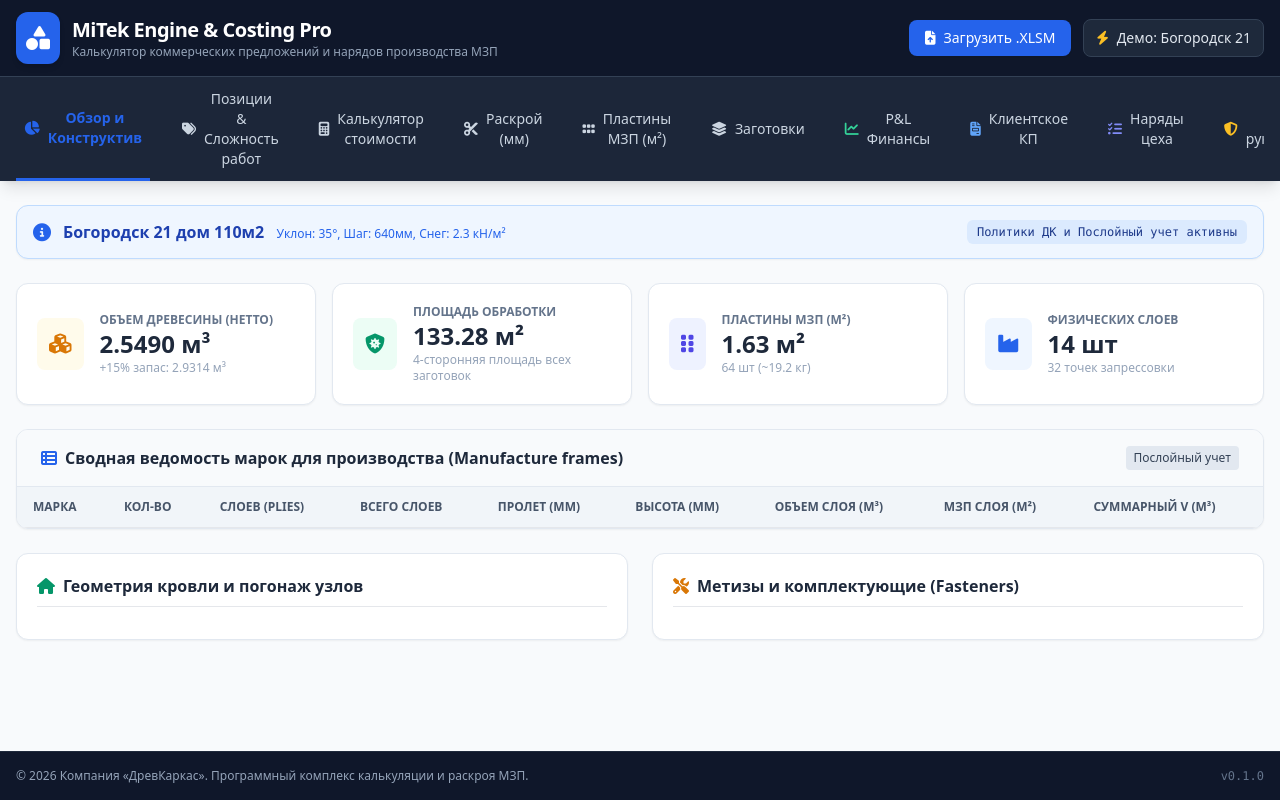
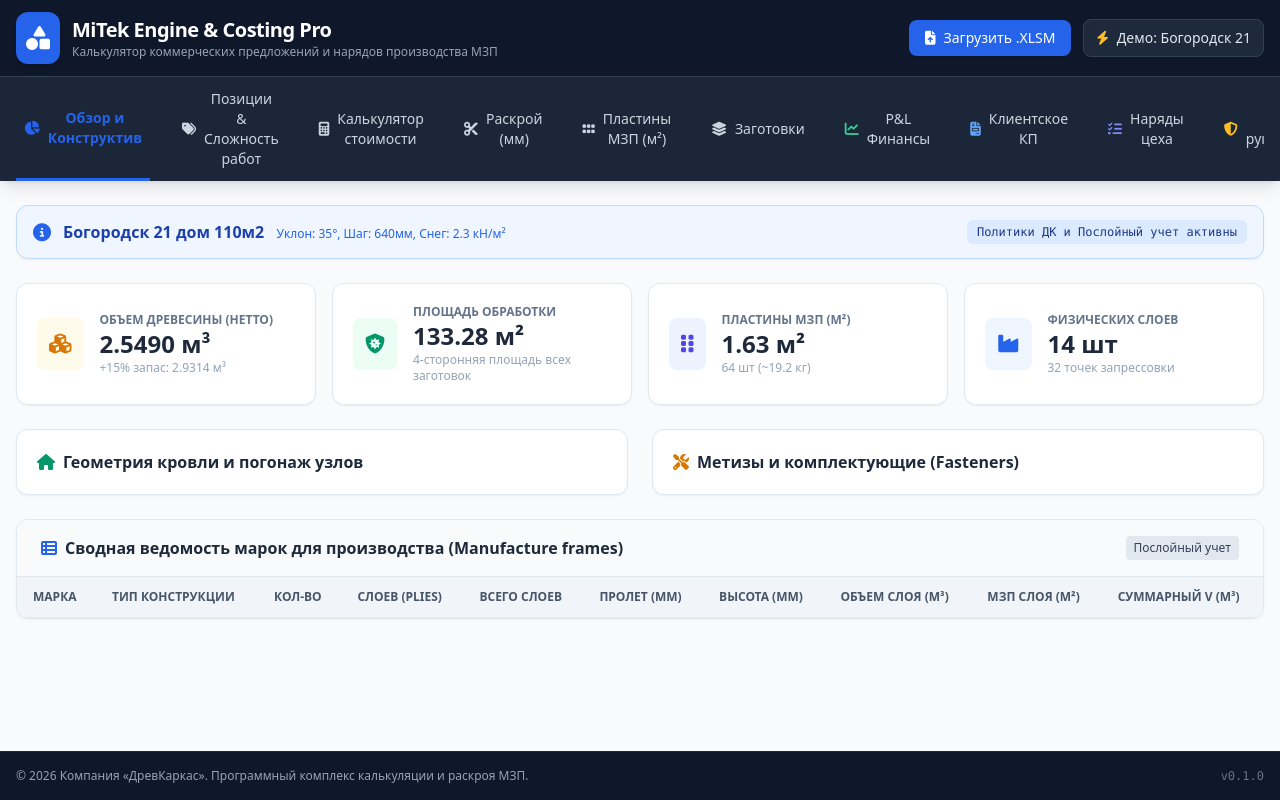
Before and after one commit to MikiEremiki/truss-quote-production, a FastAPI app: page / in a window 1280 px wide. Run offline with FastAPI, Linux system fonts and the light colour scheme; lists and menus that the app fills with data are empty; some libraries are stand-ins or nearby versions.

Commit message:
feat(ui): refactor summary tab layout and add aggregation logic
- Replaced static roofing and fasteners rows with collapsible `<details>` for better organization.
- Aggregated and deduplicated roofing (by name) and fasteners (by description).
- Updated frames table: added "Тип конструкции" column, cleaned up labels, and included a totals row.
- Documented changes in ADR-011.

```diff
--- a/web/static/js/modules/renderers/summary.js
+++ b/web/static/js/modules/renderers/summary.js
@@ -42,9 +42,19 @@ export function renderSummary() {
   // Frames Table
   const fTbody = document.getElementById('frames-table-body');
   if (fTbody) {
-    fTbody.innerHTML = (d.frames || []).map(f => `
+    const frames = d.frames || [];
+    const posByName = {};
+    ((appState.cost && appState.cost.positions) || []).forEach(p => { posByName[p.name] = p; });
+    const typeLabel = f => {
+      const p = posByName[f.name];
+      if (p && (p.subtype_label || p.item_type_label)) return p.subtype_label || p.item_type_label;
+      return f.item_type === 'truss' ? 'Ферма' : 'Пиломатериал';
+    };
+    const cleanName = n => String(n).replace(/^\s*\d+\s*[xXхХ×]\s*/, '');
+    const rows = frames.map(f => `
       <tr class="hover:bg-slate-50 transition">
-        <td class="py-3 px-4 font-bold text-slate-800">${f.name}</td>
+        <td class="py-3 px-4 font-bold text-slate-800">${cleanName(f.name)}</td>
+        <td class="py-3 px-4 text-slate-600">${typeLabel(f)}</td>
         <td class="py-3 px-4 font-semibold text-blue-600">${f.qty}</td>
         <td class="py-3 px-4 text-slate-500">${f.plies}</td>
         <td class="py-3 px-4 font-bold text-emerald-700 bg-emerald-50/50">${f.total_layers} шт</td>
@@ -55,15 +65,39 @@ export function renderSummary() {
         <td class="py-3 px-4 font-semibold text-slate-900 font-mono">${f.total_vol_m3.toFixed(4)}</td>
       </tr>
     `).join('');
+    const sumBy = fn => frames.reduce((s, f) => s + (Number(fn(f)) || 0), 0);
+    const totalRow = `
+      <tr class="bg-slate-100 font-bold text-slate-900 border-t-2 border-slate-300">
+        <td class="py-3 px-4">ИТОГО</td>
+        <td class="py-3 px-4"></td>
+        <td class="py-3 px-4 text-blue-700">${sumBy(f => f.qty)}</td>
+        <td class="py-3 px-4"></td>
+        <td class="py-3 px-4 text-emerald-700">${sumBy(f => f.total_layers)} шт</td>
+        <td class="py-3 px-4"></td>
+        <td class="py-3 px-4"></td>
+        <td class="py-3 px-4"></td>
+        <td class="py-3 px-4 font-mono">${sumBy(f => f.plates_m2_ply * f.total_layers).toFixed(2)}</td>
+        <td class="py-3 px-4 font-mono">${sumBy(f => f.total_vol_m3).toFixed(4)}</td>
+      </tr>`;
+    fTbody.innerHTML = rows + (frames.length ? totalRow : '');
   }
+
+  const aggregate = (items, keyFn, valFn) => {
+    const m = new Map();
+    items.forEach(i => {
+      const k = String(keyFn(i)).trim();
+      m.set(k, (m.get(k) || 0) + (Number(valFn(i)) || 0));
+    });
+    return [...m.entries()];
+  };
 
   // Roofing List
   const rList = document.getElementById('roofing-metrics-list');
   if (rList) {
-    rList.innerHTML = (d.roofing || []).map(r => `
+    rList.innerHTML = aggregate(d.roofing || [], r => String(r.name).replace(/[\s:]*\d+\s*$/, ''), r => r.length_m).map(([name, len]) => `
       <div class="flex justify-between items-center text-sm py-1.5 border-b border-slate-100">
-        <span class="text-slate-600">${r.name}:</span>
-        <span class="font-bold text-slate-800">${r.length_m.toFixed(2)} м</span>
+        <span class="text-slate-600">${name}:</span>
+        <span class="font-bold text-slate-800">${len.toFixed(2)} м</span>
       </div>
     `).join('');
   }
@@ -71,10 +105,10 @@ export function renderSummary() {
   // Fasteners List
   const fastList = document.getElementById('fasteners-list');
   if (fastList) {
-    fastList.innerHTML = (d.fasteners || []).map(f => `
+    fastList.innerHTML = aggregate(d.fasteners || [], f => f.desc, f => f.qty).map(([desc, qty]) => `
       <div class="flex justify-between items-center text-sm py-1.5 border-b border-slate-100">
-        <span class="text-slate-600">${f.desc}:</span>
-        <span class="font-bold text-blue-600">${f.qty} шт</span>
+        <span class="text-slate-600">${desc}:</span>
+        <span class="font-bold text-blue-600">${qty} шт</span>
       </div>
     `).join('');
   }
--- a/web/templates/index.html
+++ b/web/templates/index.html
@@ -137,6 +137,25 @@
         </div>
       </div>
 
+      <!-- Roofing & Fasteners Row (collapsed by default) -->
+      <div class="grid grid-cols-1 md:grid-cols-2 gap-6 items-start">
+        <details class="bg-white rounded-xl border border-slate-200 shadow-sm p-5">
+          <summary class="font-bold text-slate-800 cursor-pointer flex items-center gap-2">
+            <i class="fa-solid fa-house text-emerald-600"></i> Геометрия кровли и погонаж узлов
+          </summary>
+          <div id="roofing-metrics-list" class="space-y-2 mt-3">
+            <!-- Rendered via JS -->
+          </div>
+        </details>
+        <details class="bg-white rounded-xl border border-slate-200 shadow-sm p-5">
+          <summary class="font-bold text-slate-800 cursor-pointer flex items-center gap-2">
+            <i class="fa-solid fa-screwdriver-wrench text-amber-600"></i> Метизы и комплектующие (Fasteners)
+          </summary>
+          <div id="fasteners-list" class="space-y-2 mt-3">
+            <!-- Rendered via JS -->
+          </div>
+        </details>
+      </div>
       <!-- Frames Table -->
       <div class="bg-white rounded-xl border border-slate-200 shadow-sm overflow-hidden">
         <div class="px-6 py-4 border-b border-slate-200 flex justify-between items-center bg-slate-50">
@@ -150,6 +169,7 @@
             <thead class="bg-slate-100 text-slate-600 font-semibold text-xs uppercase border-b">
               <tr>
                 <th class="py-3 px-4">Марка</th>
+                <th class="py-3 px-4">Тип конструкции</th>
                 <th class="py-3 px-4">Кол-во</th>
                 <th class="py-3 px-4">Слоев (Plies)</th>
                 <th class="py-3 px-4">Всего слоев</th>
@@ -167,25 +187,6 @@
         </div>
       </div>
 
-      <!-- Roofing & Fasteners Row -->
-      <div class="grid grid-cols-1 md:grid-cols-2 gap-6">
-        <div class="bg-white rounded-xl border border-slate-200 shadow-sm p-5 space-y-3">
-          <h3 class="font-bold text-slate-800 flex items-center gap-2 border-b pb-2">
-            <i class="fa-solid fa-house text-emerald-600"></i> Геометрия кровли и погонаж узлов
-          </h3>
-          <div id="roofing-metrics-list" class="space-y-2">
-            <!-- Rendered via JS -->
-          </div>
-        </div>
-        <div class="bg-white rounded-xl border border-slate-200 shadow-sm p-5 space-y-3">
-          <h3 class="font-bold text-slate-800 flex items-center gap-2 border-b pb-2">
-            <i class="fa-solid fa-screwdriver-wrench text-amber-600"></i> Метизы и комплектующие (Fasteners)
-          </h3>
-          <div id="fasteners-list" class="space-y-2">
-            <!-- Rendered via JS -->
-          </div>
-        </div>
-      </div>
 
     </div>
 
```
Also changed, not shown: docs/ADR.md (+14 -0 lines).
